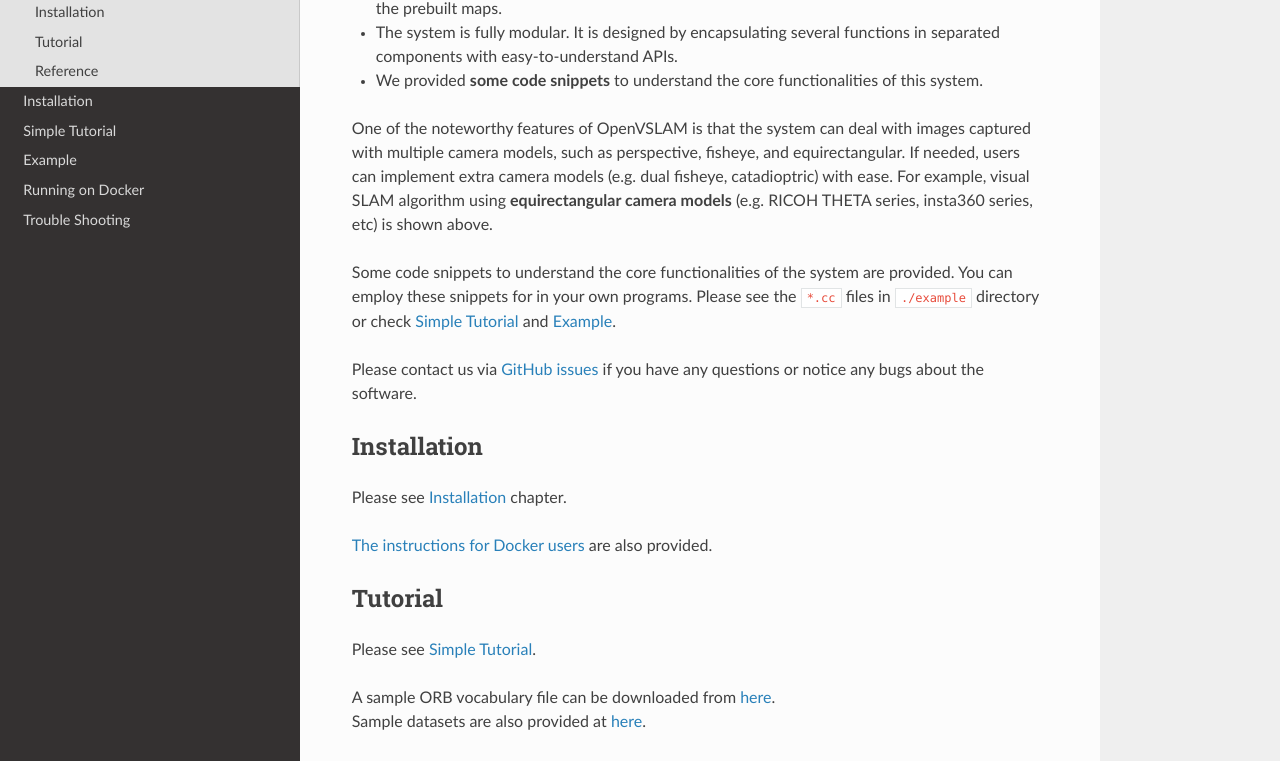
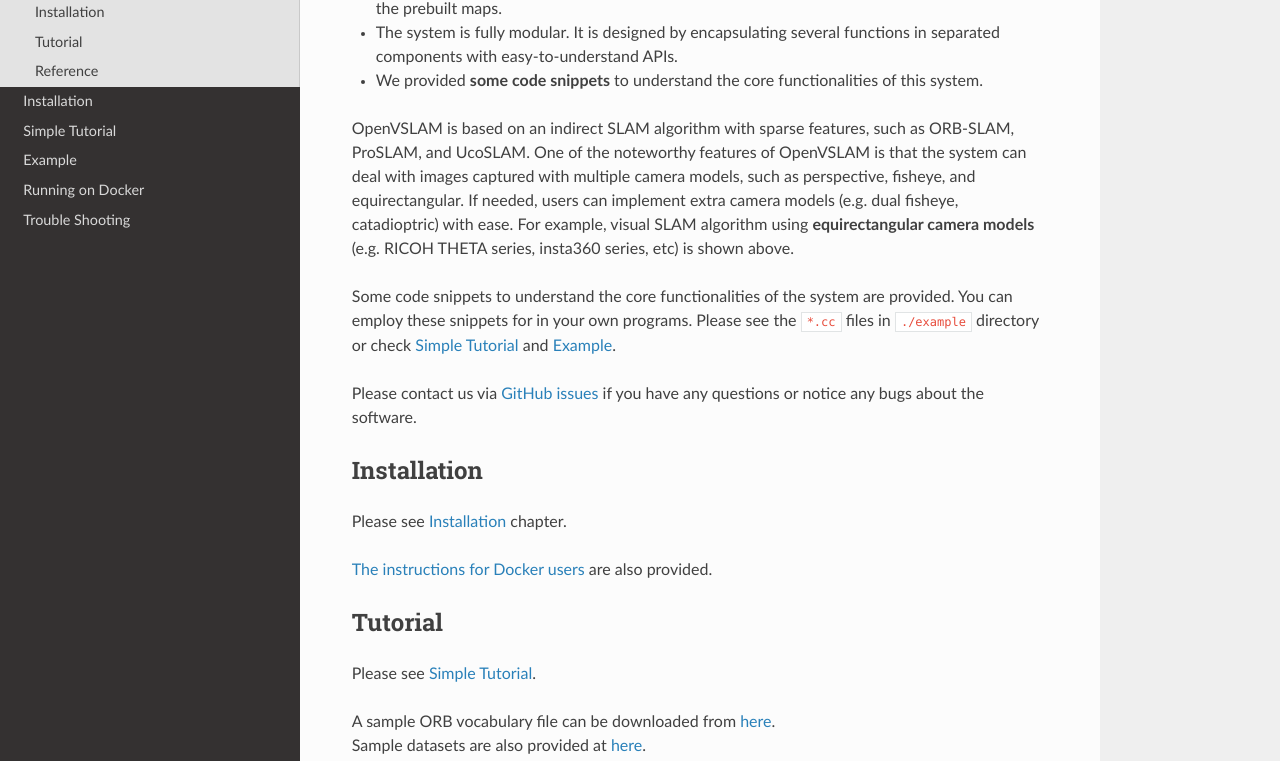
Before and after one commit to xdspacelab/openvslam, a Sphinx documentation site: the page built from docs/overview.rst, in a window 1280 px wide and 900 px high, scrolled down 785 px, cut to the strip 139-900 px from the top of the window. Built offline with Sphinx 7.4.7 and the Read the Docs theme 2.0.0, drawn with Linux system fonts in a browser that asks for light colours.

```diff
--- a/docs/overview.rst
+++ b/docs/overview.rst
@@ -20,6 +20,7 @@ The notable features are:
 * The system is fully modular. It is designed by encapsulating several functions in separated components with easy-to-understand APIs.
 * We provided **some code snippets** to understand the core functionalities of this system.
 
+OpenVSLAM is based on an indirect SLAM algorithm with sparse features, such as ORB-SLAM, ProSLAM, and UcoSLAM.
 One of the noteworthy features of OpenVSLAM is that the system can deal with images captured with multiple camera models, such as perspective, fisheye, and equirectangular.
 If needed, users can implement extra camera models (e.g. dual fisheye, catadioptric) with ease.
 For example, visual SLAM algorithm using **equirectangular camera models** (e.g. RICOH THETA series, insta360 series, etc) is shown above.
```
Also changed, not shown: README.md (+3 -0 lines).
